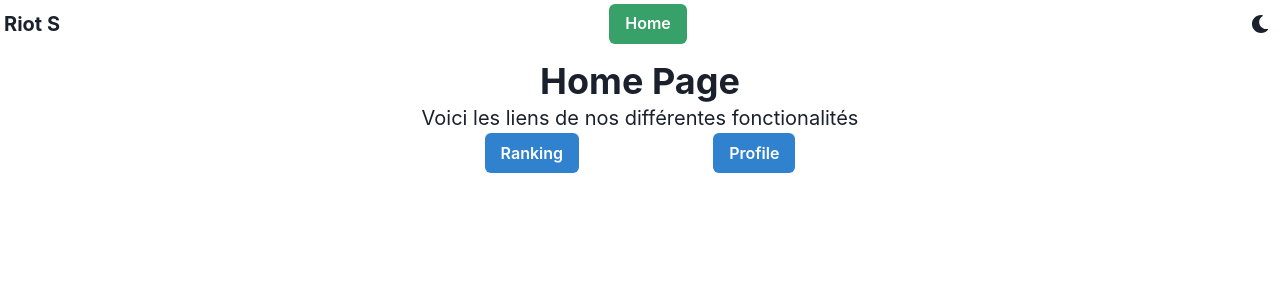
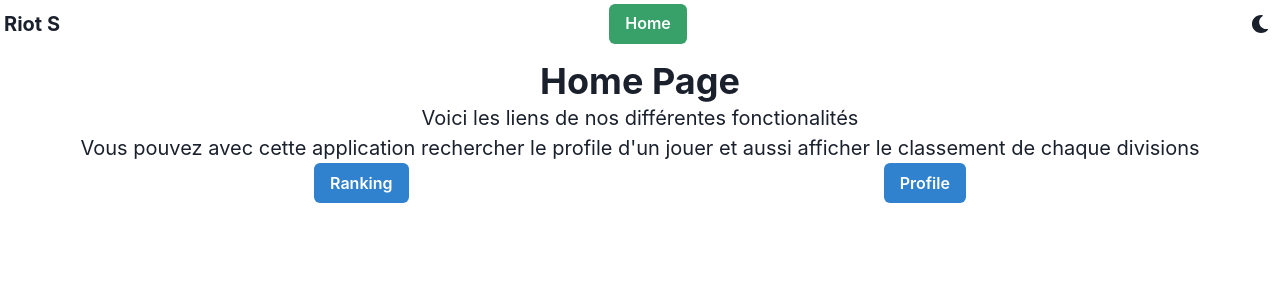
Before and after one commit to B-Forest/RiotApiSearch, a React (Create React App) app: page / in a window 1280 px wide. Shown: the top 300 px of the page. Built offline with nearby package versions, Linux system fonts and the light colour scheme.

Commit message:
ajout message explication

```diff
--- a/src/App.js
+++ b/src/App.js
@@ -27,6 +27,7 @@ function App() {
               <div className='container'>
                 <Heading>Home Page</Heading>
               <Text> Voici les liens de nos différentes fonctionalités </Text>
+              <Text>Vous pouvez avec cette application rechercher le profile d'un jouer et aussi afficher le classement de chaque divisions</Text>
               <Flex minWidth='max-content' direction='row' justify='space-around'  gap='2'>
                 <Link className="nav-item" to='/rankingsearch'><Button colorScheme='blue'>Ranking</Button></Link>
                 <Link className="nav-item" to='/profilesearch'><Button colorScheme='blue'>Profile</Button></Link>
```
